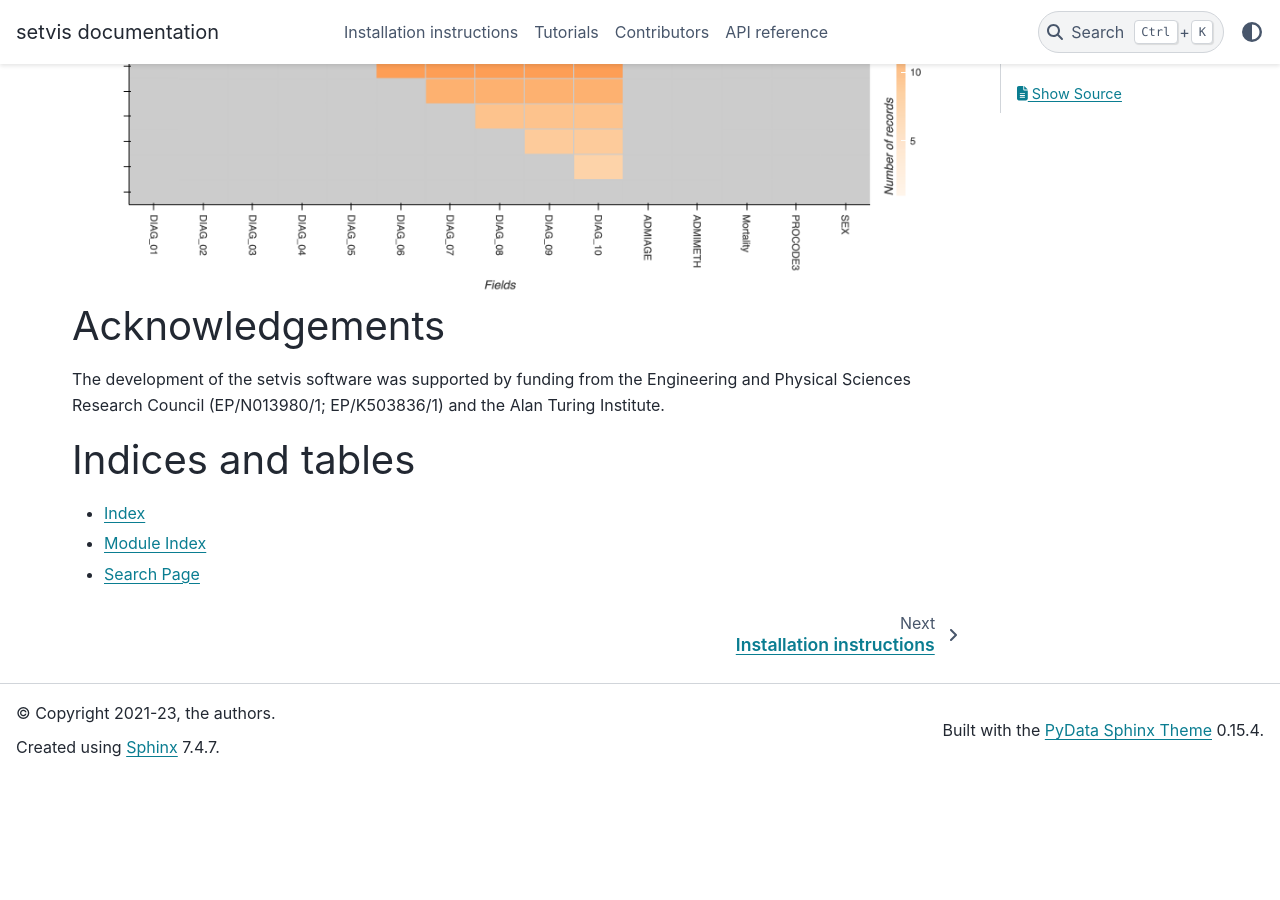
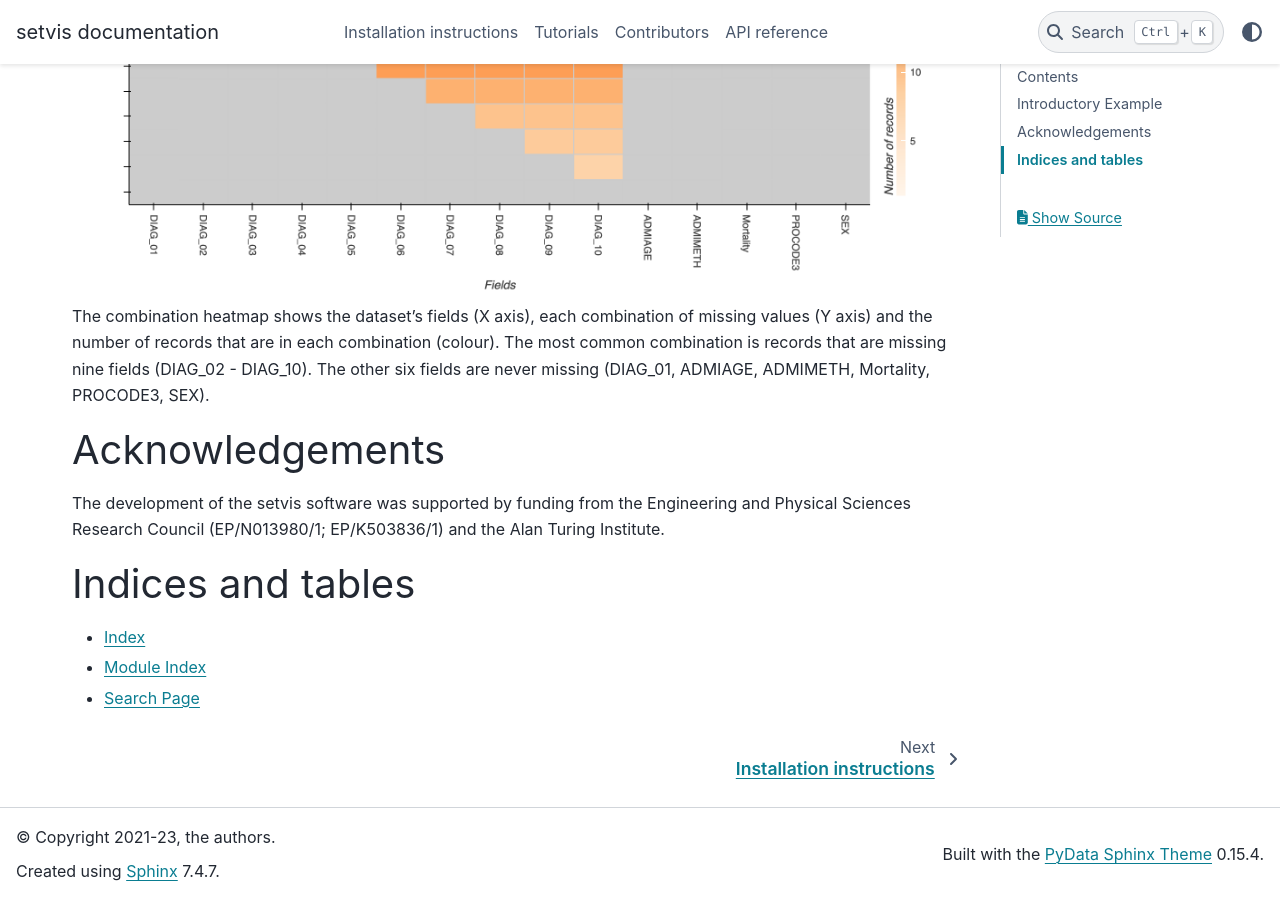
Before and after one commit to alan-turing-institute/setvis, a Sphinx documentation site: the page built from docs/source/index.rst, in a window 1280 px wide and 900 px high, scrolled down 1656 px. Built offline with Sphinx 7.4.7 and the PyData theme 0.15.4, drawn with Linux system fonts in a browser that asks for light colours; before the commit the page ends 2432 px from its top, so only the background shows below that.

Commit message:
Update index.rst

```diff
--- a/docs/source/index.rst
+++ b/docs/source/index.rst
@@ -62,7 +62,7 @@ refined by choosing elements of interest on the plot.
 
 .. image:: figures/setvis-screen-capture.png
 
-
+The combination heatmap shows the dataset’s fields (X axis), each combination of missing values (Y axis) and the number of records that are in each combination (colour). The most common combination is records that are missing nine fields (DIAG_02 - DIAG_10). The other six fields are never missing (DIAG_01, ADMIAGE, ADMIMETH, Mortality, PROCODE3, SEX).
 
 
 
```
